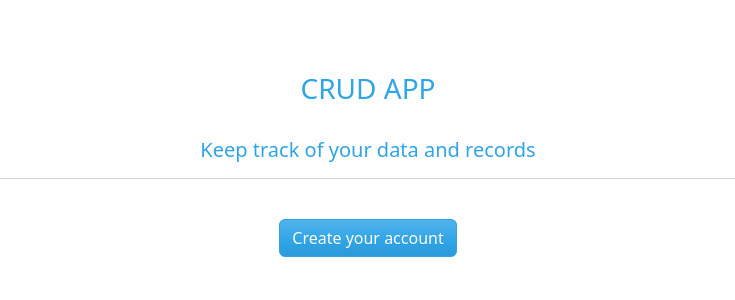
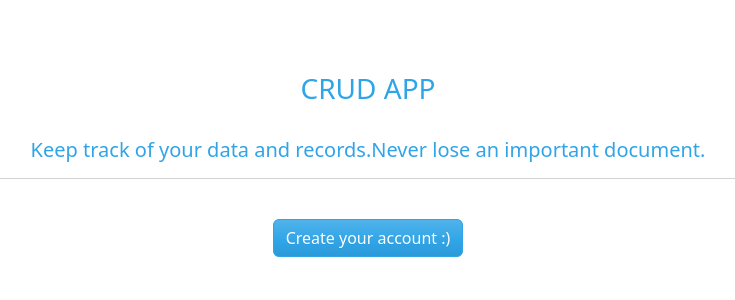
Before and after one commit to Aviral1611/CRUD_APP, a Django app: page / in a window 1280 px wide. Shown: the top 300 px of the page, without its empty margins (272-1007 px from the left). Run offline with Django 5.2, Linux system fonts and the light colour scheme.

Commit message:
Small changes

```diff
--- a/crm/app/templates/app/index.html
+++ b/crm/app/templates/app/index.html
@@ -11,12 +11,12 @@
 
                 <br>
 
-                <h5> <span>Keep track of your data and records</span></h5>
+                <h5> <span>Keep track of your data and records.Never lose an important document. </span></h5>
 
                 <hr>
                 <br>
 
-                <a class="btn btn-primary" type="button" href="{% url ' %'}">Create your account</a>
+                <a class="btn btn-primary" type="button" href="{% url ' %'}">Create your account :)</a>
 
             </div>
 
```
